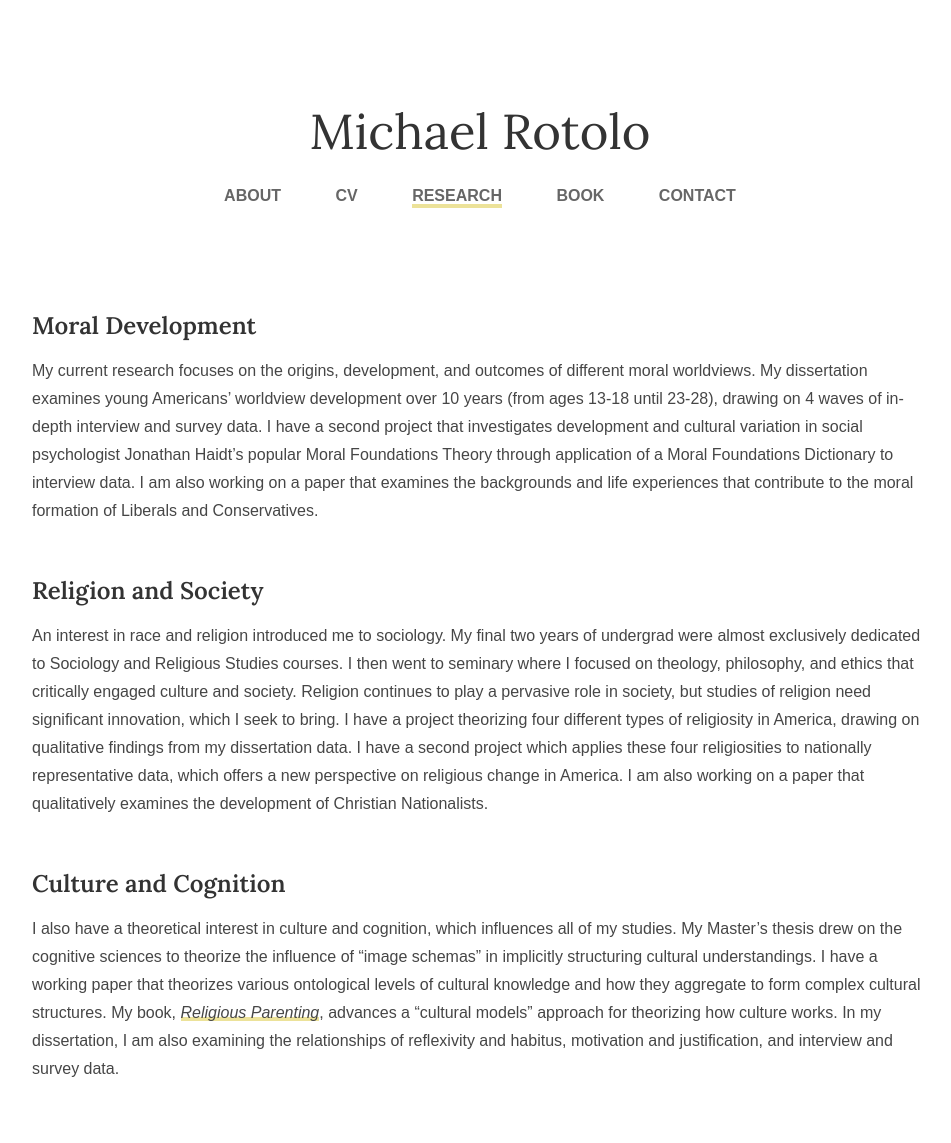
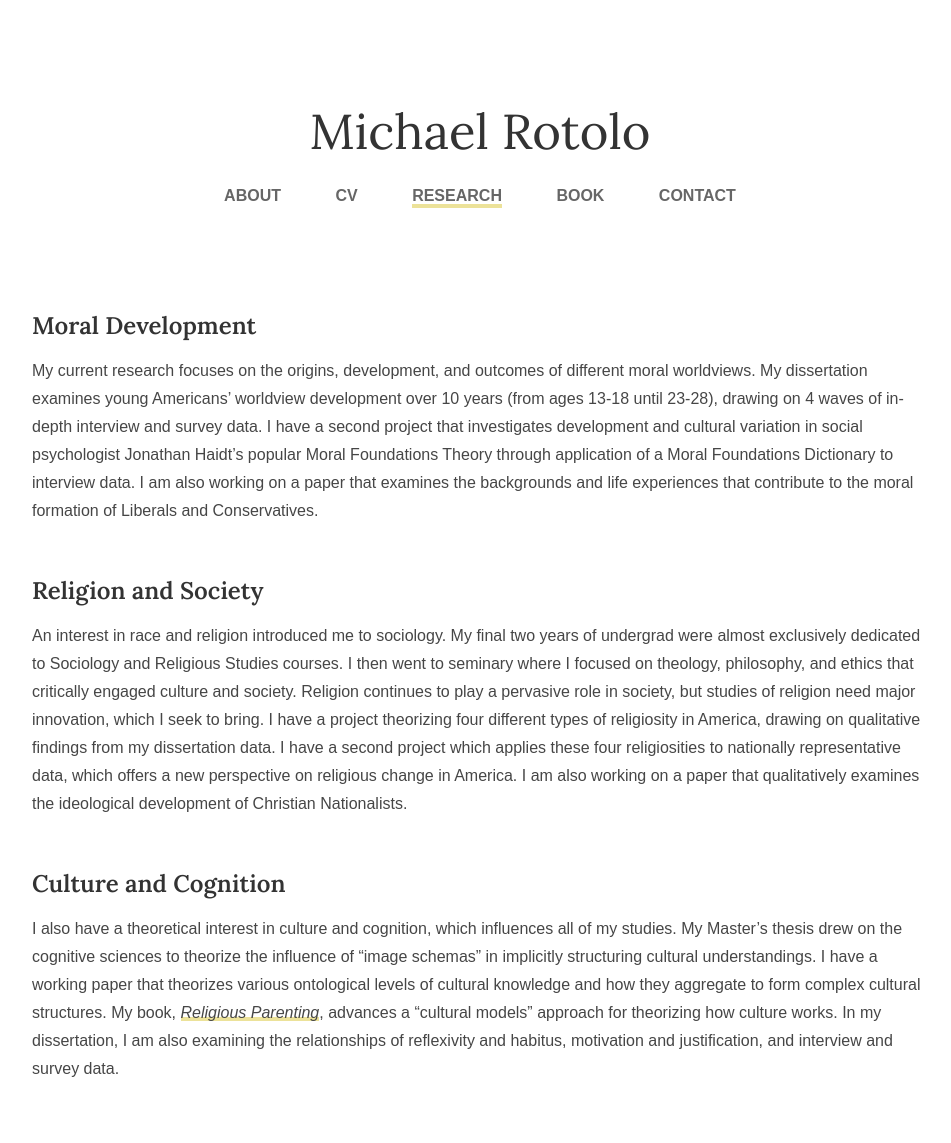
Before and after one commit to michaelrotolo/github.io, a Jekyll site: the page built from research/index.html, in a window 1280 px wide. Shown: the whole page, without its empty margins (160-1111 px from the left). Built offline with Jekyll 4.4.1, drawn with Linux system fonts in a browser that asks for light colours; some web fonts are replaced.

Commit message:
Update index.html

```diff
--- a/research/index.html
+++ b/research/index.html
@@ -7,7 +7,7 @@ title: Research | Michael Rotolo
 	<p>My current research focuses on the origins, development, and outcomes of different moral worldviews. My dissertation examines young Americans’ worldview development over 10 years (from ages 13-18 until 23-28), drawing on 4 waves of in-depth interview and survey data. I have a second project that investigates development and cultural variation in social psychologist Jonathan Haidt’s popular Moral Foundations Theory through application of a Moral Foundations Dictionary to interview data. I am also working on a paper that examines the backgrounds and life experiences that contribute to the moral formation of Liberals and Conservatives.</p>
 
 	<h2>Religion and Society</h2>
-	<p>An interest in race and religion introduced me to sociology. My final two years of undergrad were almost exclusively dedicated to Sociology and Religious Studies courses. I then went to seminary where I focused on theology, philosophy, and ethics that critically engaged culture and society. Religion continues to play a pervasive role in society, but studies of religion need significant innovation, which I seek to bring. I have a project theorizing four different types of religiosity in America, drawing on qualitative findings from my dissertation data. I have a second project which applies these four religiosities to nationally representative data, which offers a new perspective on religious change in America. I am also working on a paper that qualitatively examines the development of Christian Nationalists.</p>
+	<p>An interest in race and religion introduced me to sociology. My final two years of undergrad were almost exclusively dedicated to Sociology and Religious Studies courses. I then went to seminary where I focused on theology, philosophy, and ethics that critically engaged culture and society. Religion continues to play a pervasive role in society, but studies of religion need major innovation, which I seek to bring. I have a project theorizing four different types of religiosity in America, drawing on qualitative findings from my dissertation data. I have a second project which applies these four religiosities to nationally representative data, which offers a new perspective on religious change in America. I am also working on a paper that qualitatively examines the ideological development of Christian Nationalists.</p>
 
 	<h2>Culture and Cognition</h2>
 	<p>I also have a theoretical interest in culture and cognition, which influences all of my studies. My Master’s thesis drew on the cognitive sciences to theorize the influence of “image schemas” in implicitly structuring cultural understandings. I have a working paper that theorizes various ontological levels of cultural knowledge and how they aggregate to form complex cultural structures. My book, <a target="_blank" href="https://press.princeton.edu/titles/30088.html"><i>Religious Parenting</i></a>, advances a “cultural models” approach for theorizing how culture works. In my dissertation, I am also examining the relationships of reflexivity and habitus, motivation and justification, and interview and survey data.</p>
```
